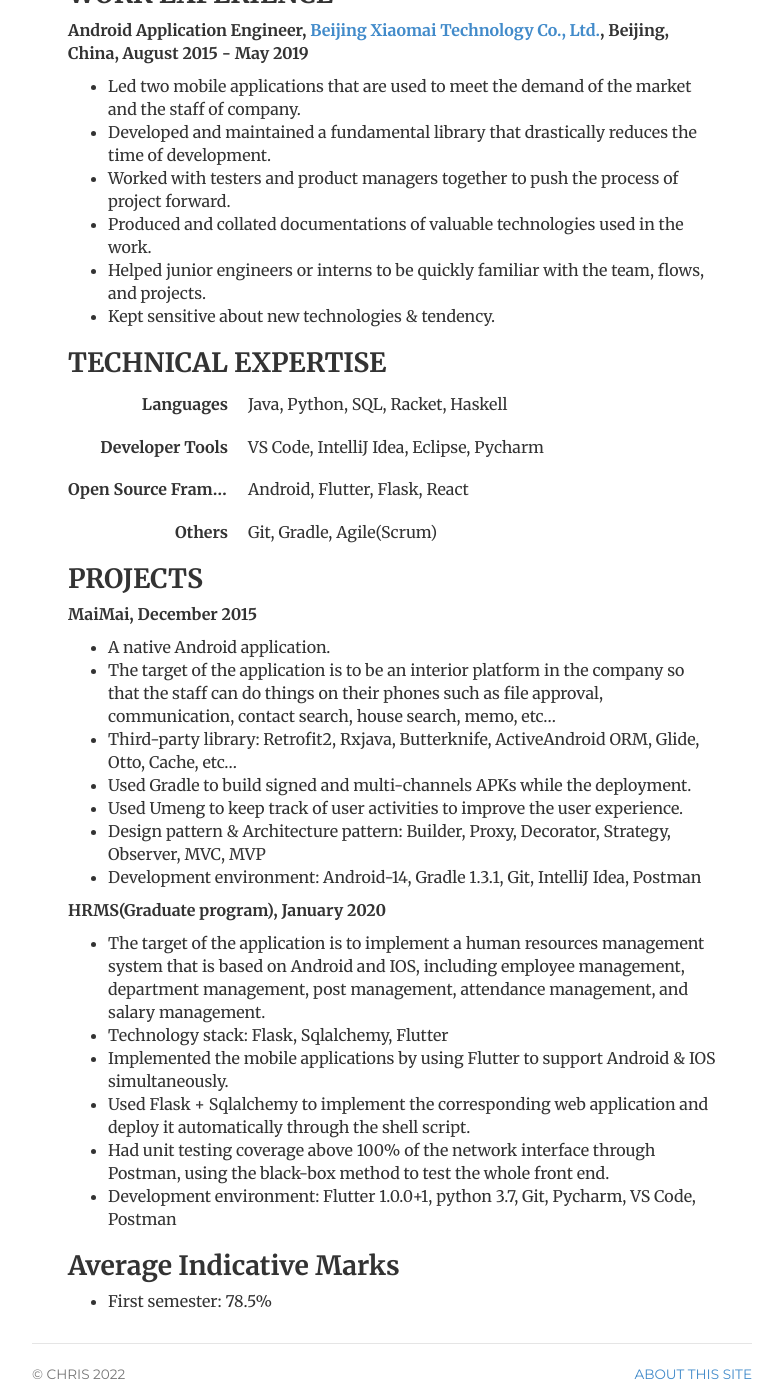
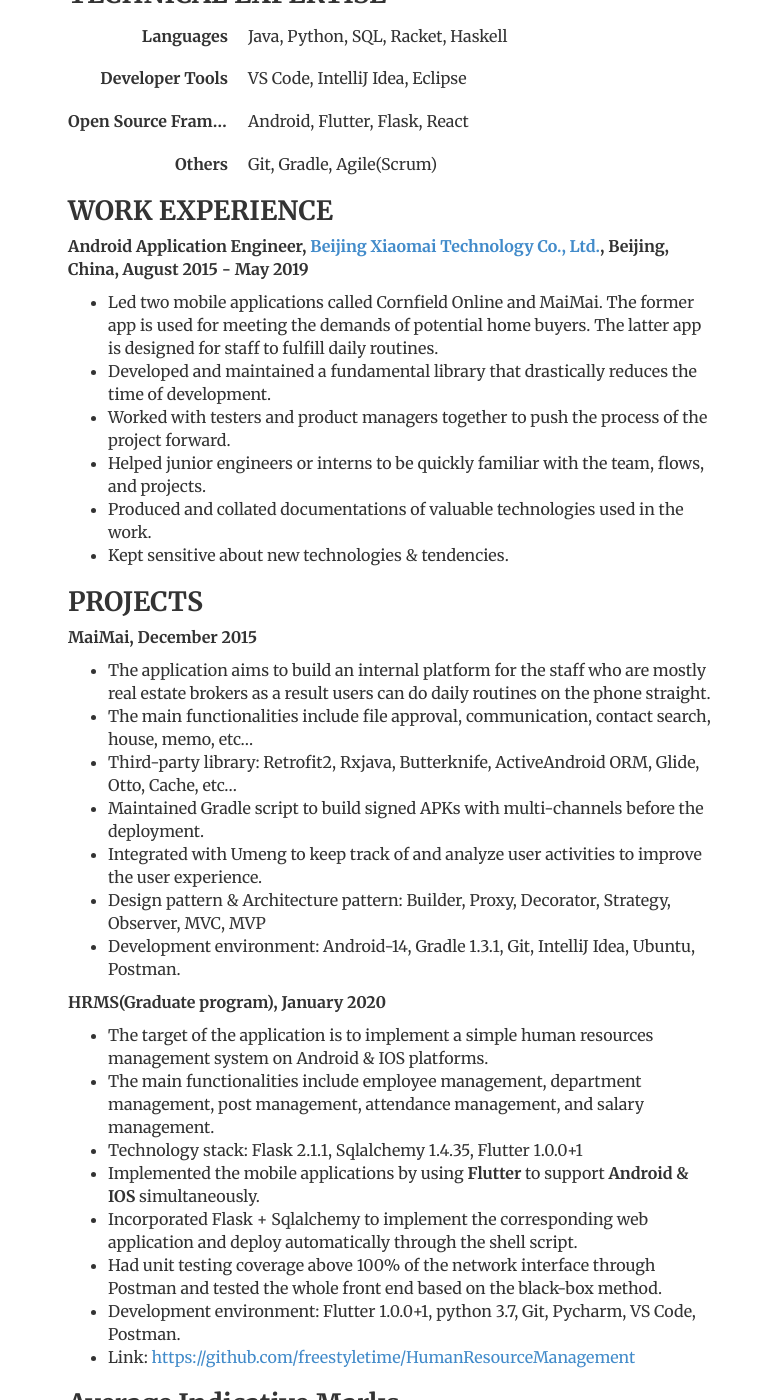
Before and after one commit to freestyletime/freestyletime.github.io, a Jekyll site: the page built from cv/index.html, in a window 1280 px wide and 1400 px high, scrolled down 439 px. Shown: the whole window, without its empty margins (248-1030 px from the left). Built offline with Jekyll 4.4.1, drawn with Linux system fonts in a browser that asks for light colours; some of the changed text lies outside the part shown.

Commit message:
modify cv

```diff
--- a/cv/index.html
+++ b/cv/index.html
@@ -19,25 +19,11 @@ description: Chris Chen is a postgraduate student majoring in computer science.
 				</address>
 				</div>
 
-				<!--
-					<p>Academic librarian engaged in front end development, user interface design, accessibility + usability, and digital publishing workflows for academic publishers committed to open access. Keen to support emerging and non-traditional publishing models and technologies that advance scholarly publishing's transformation.</p>
-				 -->
 				<h2>EDUCATION</h2>
 				<p>
-					<strong><abbr title="Masters of Science">MSc. Computer Science</abbr>, National University of Ireland Maynooth, Maynooth Kildare, Ireland, September 2021 - Now</strong><br><br>
+					<strong><abbr title="Masters of Science">MSc. Computer Science</abbr>, National University of Ireland Maynooth, Maynooth Kildare, Ireland, September 2021 - September 2023</strong><br><br>
 					<strong><abbr title="Bachelors of Engineering">BE. Computer Science and Technology</abbr>, Beijing University of Posts and Telecommunications, Beijing, China, June 2020</strong><br>
 				</p>
-
-				<h2>WORK EXPERIENCE</h2>
-				<p><strong>Android Application Engineer, <a href="https://www.linkedin.com/company/%E5%8C%97%E4%BA%AC%E5%B0%8F%E9%BA%A6%E7%A7%91%E6%8A%80%E6%9C%89%E9%99%90%E5%85%AC%E5%8F%B8/about/">Beijing Xiaomai Technology Co., Ltd.</a>, Beijing, China, August 2015 - May 2019</strong></p>
-				<ul>
-				<li>Led two mobile applications that are used to meet the demand of the market and the staff of company.</li>
-				<li>Developed and maintained a fundamental library that drastically reduces the time of development.</li>
-				<li>Worked with testers and product managers together to push the process of project forward.</li>
-				<li>Produced and collated documentations of valuable technologies used in the work.</li>
-				<li>Helped junior engineers or interns to be quickly familiar with the team, flows, and projects.</li>
-				<li>Kept sensitive about new technologies & tendency.</li>
-				</ul>
 
 				<h2>TECHNICAL EXPERTISE</h2>
 				<dl class="dl-horizontal">
@@ -46,7 +32,7 @@ description: Chris Chen is a postgraduate student majoring in computer science.
 				</dl>
 				<dl class="dl-horizontal">
 					<dt>Developer Tools</dt>
-						<dd>VS Code, IntelliJ Idea, Eclipse, Pycharm</dd>
+					<dd>VS Code, IntelliJ Idea, Eclipse</dd>
 				</dl>
 				<dl class="dl-horizontal">
 					<dt>Open Source Frameworks</dt>
@@ -57,30 +43,44 @@ description: Chris Chen is a postgraduate student majoring in computer science.
 					<dd>Git, Gradle, Agile(Scrum)</dd>
 				</dl>
 
+				<h2>WORK EXPERIENCE</h2>
+				<p><strong>Android Application Engineer, <a href="https://www.linkedin.com/company/%E5%8C%97%E4%BA%AC%E5%B0%8F%E9%BA%A6%E7%A7%91%E6%8A%80%E6%9C%89%E9%99%90%E5%85%AC%E5%8F%B8/about/">Beijing Xiaomai Technology Co., Ltd.</a>, Beijing, China, August 2015 - May 2019</strong></p>
+				<ul>
+				<li>Led two mobile applications called Cornfield Online and MaiMai. The former app is used for meeting the demands of potential home buyers. The latter app is designed for staff to fulfill daily routines.</li>
+				<li>Developed and maintained a fundamental library that drastically reduces the time of development.</li>
+				<li>Worked with testers and product managers together to push the process of the project forward.</li>
+				<li>Helped junior engineers or interns to be quickly familiar with the team, flows, and projects.</li>
+				<li>Produced and collated documentations of valuable technologies used in the work.</li>
+				<li>Kept sensitive about new technologies & tendencies.</li>
+				</ul>
+
 				<h2>PROJECTS</h2>
 				<p><strong>MaiMai, December 2015</strong></p>
 				<ul>
-					<li>A native Android application.</li>
-					<li>The target of the application is to be an interior platform in the company so that the staff can do things on their phones such as file approval, communication, contact search, house search, memo, etc…</li>
+					<li>The application aims to build an internal platform for the staff who are mostly real estate brokers as a result users can do daily routines on the phone straight.</li>
+					<li>The main functionalities include file approval, communication, contact search, house, memo, etc…</li>
 					<li>Third-party library: Retrofit2, Rxjava, Butterknife, ActiveAndroid ORM, Glide, Otto, Cache, etc…</li>
-					<li>Used Gradle to build signed and multi-channels APKs while the deployment.</li>
-					<li>Used Umeng to keep track of user activities to improve the user experience.</li>
+					<li>Maintained Gradle script to build signed APKs with multi-channels before the deployment.</li>
+					<li>Integrated with Umeng to keep track of and analyze user activities to improve the user experience.</li>
 					<li>Design pattern & Architecture pattern: Builder, Proxy, Decorator, Strategy, Observer, MVC, MVP</li>
-					<li>Development environment: Android-14, Gradle 1.3.1, Git, IntelliJ Idea, Postman</li>
+					<li>Development environment: Android-14, Gradle 1.3.1, Git, IntelliJ Idea, Ubuntu, Postman.</li>
 				</ul>
 
 				<p><strong>HRMS(Graduate program), January 2020</strong></p>
 				<ul>
-					<li>The target of the application is to implement a human resources management system that is based on Android and IOS, including employee management, department management, post management, attendance management, and salary management.</li>
-					<li>Technology stack: Flask, Sqlalchemy, Flutter</li>
-					<li>Implemented the mobile applications by using Flutter to support Android & IOS simultaneously. </li>
-					<li>Used Flask + Sqlalchemy to implement the corresponding web application and deploy it automatically through the shell script.</li>
-					<li>Had unit testing coverage above 100% of the network interface through Postman, using the black-box method to test the whole front end.</li>
-					<li>Development environment: Flutter 1.0.0+1, python 3.7, Git, Pycharm, VS Code, Postman</li>
+					<li>The target of the application is to implement a simple human resources management system on Android & IOS platforms.</li>
+					<li>The main functionalities include employee management, department management, post management, attendance management, and salary management.</li>
+					<li>Technology stack: Flask 2.1.1, Sqlalchemy 1.4.35, Flutter 1.0.0+1</li>
+					<li>Implemented the mobile applications by using <strong>Flutter</strong> to support <strong>Android & IOS</strong> simultaneously. </li>
+					<li>Incorporated Flask + Sqlalchemy to implement the corresponding web application and deploy automatically through the shell script.</li>
+					<li>Had unit testing coverage above 100% of the network interface through Postman and tested the whole front end based on the black-box method.</li>
+					<li>Development environment: Flutter 1.0.0+1, python 3.7, Git, Pycharm, VS Code, Postman.</li>
+					<li>Link: <a href="Link: https://github.com/freestyletime/HumanResourceManagement">https://github.com/freestyletime/HumanResourceManagement</a></li>
 				</ul>
 
 				<h2>Average Indicative Marks</h2>
 				<ul>
-					<li>First semester: 78.5%</li>
+					<li>First Academic Year: 72.4%</li>
+					<li>Second Academic Year: Ongoing</li>
 				</ul>
 </div>
--- a/index.html
+++ b/index.html
@@ -15,11 +15,11 @@ description: Chris Chen is a postgraduate student majoring in computer science.
 		a postgraduate student majoring in Computer Science(2 yrs program).
 	</p>
 	<p>I used to work as an
-		<span itemprop="title">android application engineer(6 yrs)</span> and a
-		<span itemprop="title"> back-end engineer(1 yrs)</span>
+		<span itemprop="title">android application engineer(5 yrs)</span> and a
+		<span itemprop="title"> back-end engineer(1.5 yrs)</span>
 		in
 		<span itemprop="region">China</span>
-		for about 7 years.
+		for about 6.5 years.
 		</span> I'm now studying at the <a href="https://www.maynoothuniversity.ie/">National University of Ireland Maynooth</a>
 		and this is my first academic year.
 	</p>
```
Also changed, not shown: 1 other file. Lines whose indentation alone changed are shown as unchanged.
